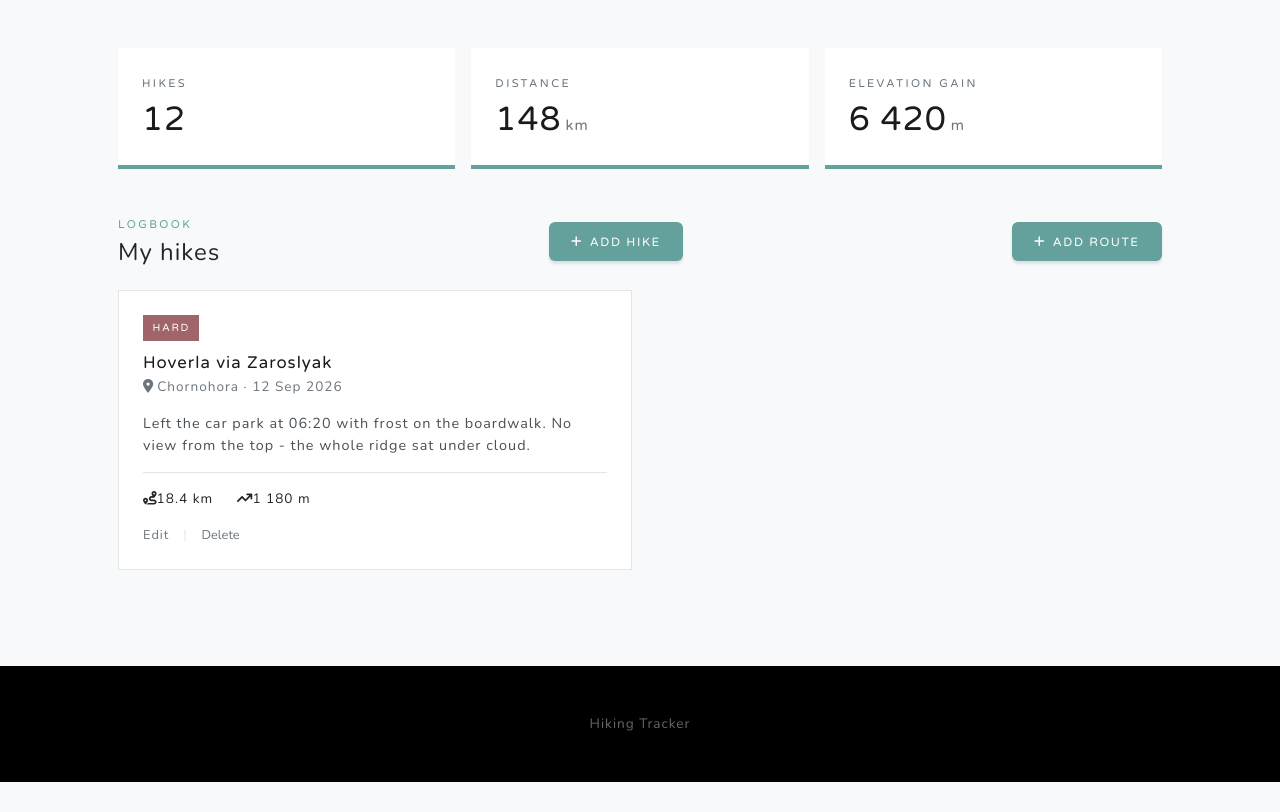
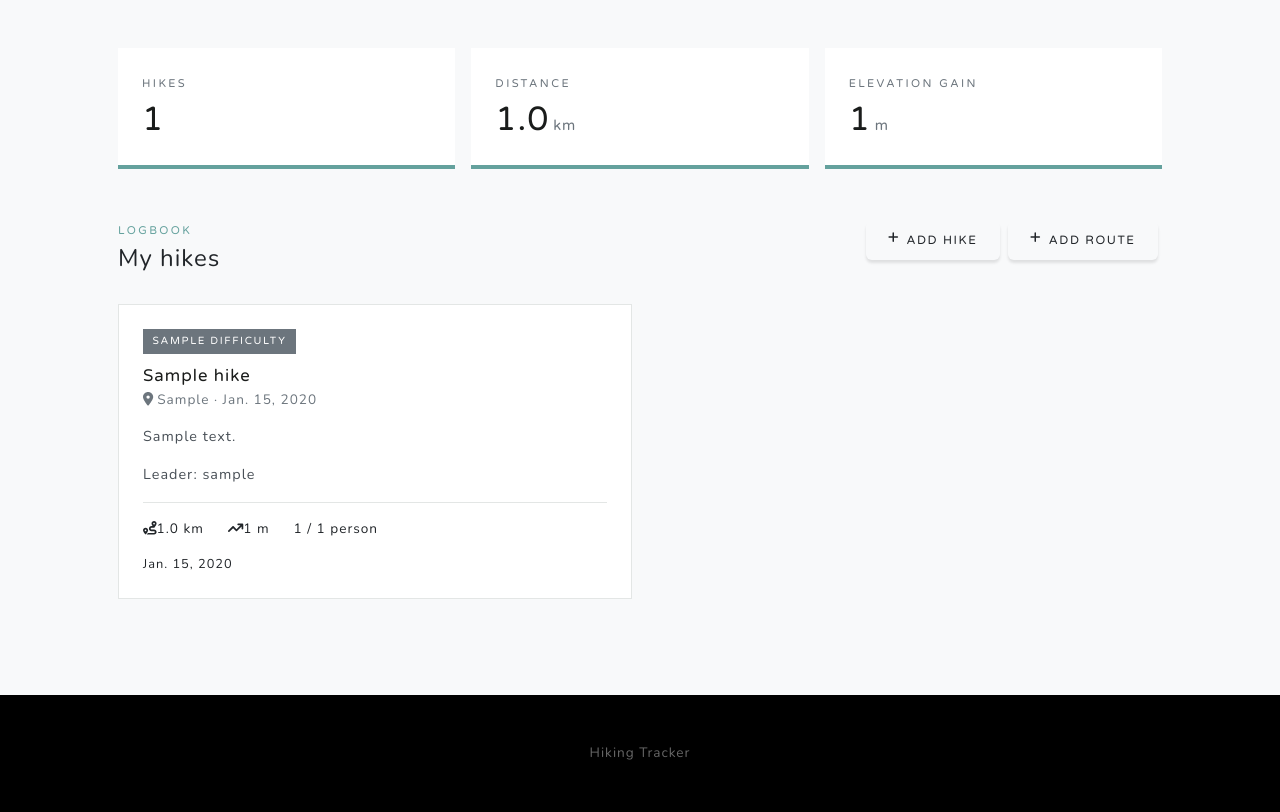
Before and after one commit to perehinets/hiking-tracker, a Django app: page /profile/ in a window 1280 px wide. Shown: the part 96-908 px from the top of the page. Before the commit the page ends 878 px from the top, so only its background shows below. Run offline with Django 5.2, Linux system fonts and the light colour scheme; a user stored in the database is signed in; tables that the repository leaves empty hold one stand-in row (values such as "Sample post"); some libraries are stand-ins or nearby versions.

Commit message:
add pagination and edit template

```diff
--- a/templates/tracker/profile.html
+++ b/templates/tracker/profile.html
@@ -11,19 +11,19 @@
         <div class="col-12 col-md-4">
           <div class="stat-tile">
             <div class="stat-label">Hikes</div>
-            <div class="stat-value">12</div>
+            <div class="stat-value"> {{ all_hikes }}</div>
           </div>
         </div>
         <div class="col-6 col-md-4">
           <div class="stat-tile">
             <div class="stat-label">Distance</div>
-            <div class="stat-value">148<span class="unit">km</span></div>
+            <div class="stat-value">{{ all_distances }}<span class="unit">km</span></div>
           </div>
         </div>
         <div class="col-6 col-md-4">
           <div class="stat-tile">
             <div class="stat-label">Elevation gain</div>
-            <div class="stat-value">6 420<span class="unit">m</span></div>
+            <div class="stat-value">{{ all_elevations }}<span class="unit">m</span></div>
           </div>
         </div>
       </div>
@@ -33,35 +33,54 @@
           <div class="eyebrow mb-1">Logbook</div>
           <h2 class="h4 mb-0">My hikes</h2>
         </div>
-        <a class="btn btn-primary btn-app" href="{% url 'tracker:add-hike' %}"><i class="fas fa-plus me-2"></i>Add hike</a>
-        <div><a class="btn btn-primary btn-app" href="{% url 'tracker:add-route' %}"><i class="fas fa-plus me-2"></i>Add
-          Route</a>
+        <div class="d-flex align-items-center justify-content-end">
+          <p class="p-1"><a class="btn btn-toolbar btn-app" href="{% url 'tracker:add-hike' %}"><i
+              class="fas fa-plus me-2"></i>Add hike</a>
+          </p>
+          <p class="p-1"><a class="btn btn-toolbar btn-app" href="{% url 'tracker:add-route' %}"><i
+              class="fas fa-plus me-2"></i>Add Route</a>
+          </p>
         </div>
       </div>
       <!-- Hike list - one card per hike-->
       <div class="row gx-3 gy-3">
+        {% for hike in user_hikes %}
           <div class="col-md-6">
             <article class="hike-card">
-            <span class="badge-trail badge-hard align-self-start">Hard</span>
-            <h3 class="hike-title">Hoverla via Zaroslyak</h3>
-            <div class="hike-place"><i class="fas fa-location-dot me-1"></i>Chornohora &middot; 12 Sep 2026</div>
-            <p class="hike-notes">Left the car park at 06:20 with frost on the boardwalk. No view from the top - the
-              whole ridge sat under cloud.</p>
+              <span
+                  class="badge-trail badge-{{ hike.route.difficulty.name }} align-self-start">{{ hike.route.difficulty.name }}</span>
+              <h3 class="hike-title">{{ hike.name }}</h3>
+              <div class="hike-place"><i class="fas fa-location-dot me-1"></i>{{ hike.route.location }}
+                &middot; {{ hike.date }}</div>
+              <p class="hike-notes">{{ hike.description }}</p>
+              <p class="hike-notes">Leader: {{ hike.leader.username|default:"Not assigned" }} </p>
               <div class="hike-metrics">
-              <span><i class="fas fa-route"></i>18.4 km</span>
-              <span><i class="fas fa-arrow-trend-up"></i>1 180 m</span>
+                <span><i class="fas fa-route"></i>{{ hike.route.distance }} km</span>
+                <span><i class="fas fa-arrow-trend-up"></i>{{ hike.route.elevation }} m</span>
+                <span>{{ hike.hikers.count }} / {{ hike.max_hikers }} person</span>
               </div>
               <div class="hike-actions">
-              <a href="hike_form.html">Edit</a>
-              <span class="sep">|</span>
+                {% if user in hike.hikers %}
                   <form class="d-inline" method="post" action="#">
-                <button type="submit">Delete</button>
+                    <button type="submit">Cancel</button>
                   </form>
+                {% else %}
+                  {{ hike.date }}
+                  {% if hike.date > today %}
+                    {% if hike.hikers.count < hike.max_hikers %}
+                      <form class="d-inline" method="post" action="#">
+                        <button type="submit">Edit</button>
+                      </form>
+                    {% endif %}
+                  {% endif %}
+                {% endif %}
               </div>
             </article>
           </div>
-
+        {% endfor %}
       </div>
     </div>
+    </div>
+
   </main>
 {% endblock %}
--- a/tracker/models.py
+++ b/tracker/models.py
@@ -44,3 +44,11 @@ class Hike(models.Model):
         on_delete=models.CASCADE,
         related_name='hikes',
     )
+
+    @property
+    def leader(self):
+        through_model = self.hikers.through
+        first_hiker = through_model.objects.filter(
+            hike_id=self.id
+        ).order_by("id").first()
+        return first_hiker.hiker if first_hiker else None
--- a/tracker/views.py
+++ b/tracker/views.py
@@ -19,14 +19,39 @@ def index(request):
 
 class ProfileView(LoginRequiredMixin, generic.ListView):
     model = Hike
+    paginate_by = 6
     template_name = "tracker/profile.html"
+
+    def get_context_data(self, **kwargs):
+        context = super().get_context_data(**kwargs)
+        user_hikes = Hike.objects.filter(hikers=self.request.user)
+        context["user_hikes"] = user_hikes
+        context["all_hikes"] = user_hikes.count()
+        context["all_distances"] = (
+                user_hikes.aggregate(total=Sum("route__distance"))["total"] or 0
+        )
+        context["all_elevations"] = (
+                user_hikes.aggregate(total=Sum("route__elevation"))["total"] or 0
+        )
+        return context
 
 
 class HikeListView(LoginRequiredMixin, generic.ListView):
     model = Hike
     paginate_by = 6
+    all_hikes = Hike.objects.all().count()
+    all_distances = Hike.objects.aggregate(
+        total=Sum("route__distance")
+    )["total"] or 0
+
+    all_elevations = Hike.objects.aggregate(
+        total=Sum("route__elevation")
+    )["total"] or 0
     extra_context = {
-        "today": datetime.date.today()
+        "today": datetime.date.today(),
+        "all_hikes": all_hikes,
+        "all_distances": all_distances,
+        "all_elevations": all_elevations,
     }
 
 
```
Also changed, not shown: templates/tracker/hike_list.html (+6 -5 lines). Lines whose indentation alone changed are shown as unchanged.
